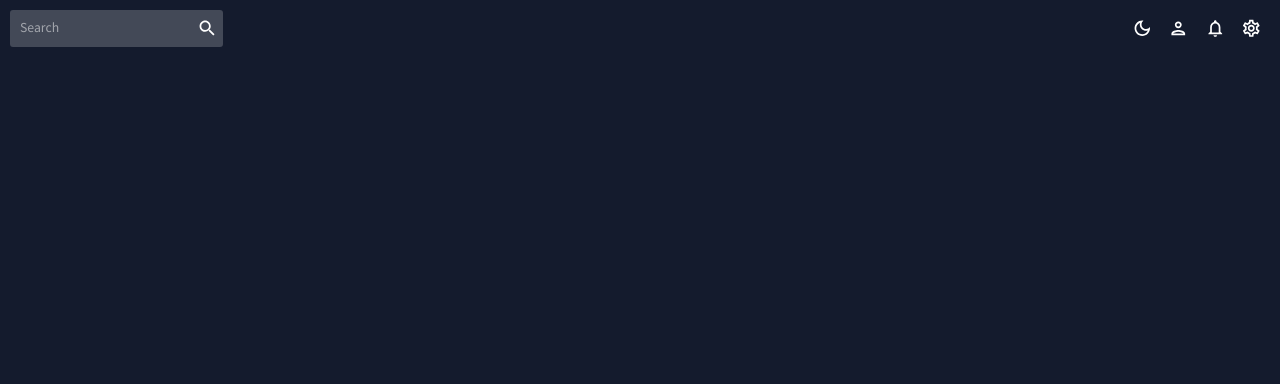
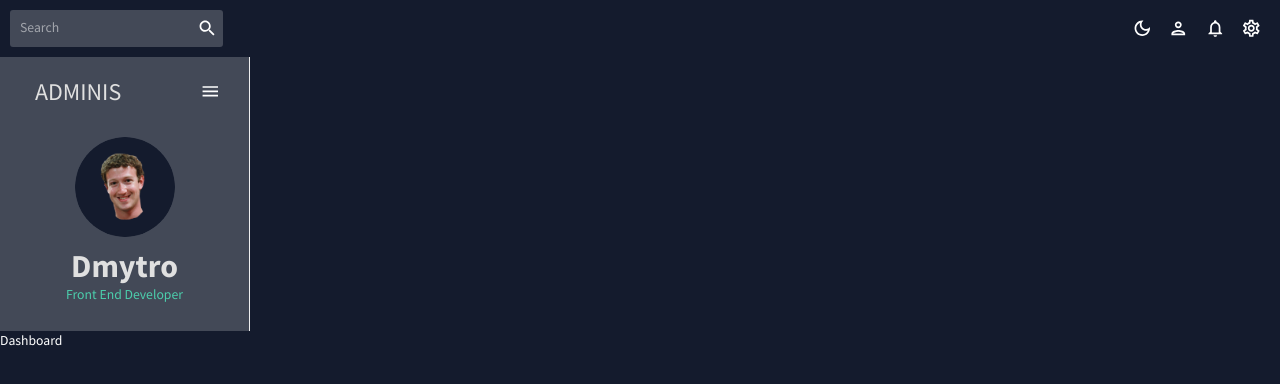
Before and after one commit to LiquidDemAn/react-admin-dashboard-app, a React (Create React App) app: page / in a window 1280 px wide. Shown: the top 384 px of the page. Built offline with nearby package versions, Linux system fonts and the light colour scheme.

Commit message:
Sidebar header and user were created

```diff
--- a/src/App.tsx
+++ b/src/App.tsx
@@ -1,4 +1,8 @@
 import { CssBaseline, ThemeProvider } from '@mui/material';
+import { ProSidebarProvider } from 'react-pro-sidebar';
+import { Route, Routes } from 'react-router-dom';
+import { Dashboard } from './scenes/dashboard';
+import { Sidebar } from './scenes/global/sidebar';
 import { Topbar } from './scenes/global/topbar';
 import { ColorContext } from './theme/color-context';
 import { useMode } from './theme/use-mode';
@@ -7,16 +11,22 @@ function App() {
 	const { theme, colorMode } = useMode();
 
 	return (
+		<ProSidebarProvider>
 			<ColorContext.Provider value={colorMode}>
 				<ThemeProvider theme={theme}>
 					<CssBaseline />
 					<div className='app'>
 						<main className='content'>
 							<Topbar />
+							<Sidebar />
+							<Routes>
+								<Route path='/' element={<Dashboard />} />
+							</Routes>
 						</main>
 					</div>
 				</ThemeProvider>
 			</ColorContext.Provider>
+		</ProSidebarProvider>
 	);
 }
 
--- /dev/null
+++ b/src/scenes/global/sidebar/sidebar.styled.ts
@@ -0,0 +1,59 @@
+import { Box, Typography } from '@mui/material';
+import { styled } from '@mui/material/styles';
+import { Menu, MenuItem } from 'react-pro-sidebar';
+import { ColorsObjectType } from '../../../theme/colors';
+
+export const MenuButton = styled(MenuItem)<{ colors: ColorsObjectType }>(
+	(props) => ({
+		margin: '10px 0 20px 0',
+		color: props.colors.grey[100],
+	})
+);
+
+export const MenuHeader = styled(Box)({
+	display: 'flex',
+	justifyContent: 'space-between',
+	alignItems: 'center',
+	marginLeft: 15,
+});
+
+export const MenuTitle = styled(Typography)<{
+	colors: ColorsObjectType;
+}>((props) => ({
+	color: props.colors.grey[100],
+}));
+
+export const User = styled(Box)({
+	marginBottom: 25,
+});
+
+export const UserImgWrapper = styled(Box)({
+	display: 'flex',
+	justifyContent: 'center',
+	alignItems: 'center',
+});
+
+export const UserImg = styled('img')({
+	width: 100,
+	height: 100,
+	cursor: 'pointer',
+	borderRadius: '50%',
+});
+
+export const UserTitle = styled(Box)({
+	textAlign: 'center',
+});
+
+export const UserName = styled(Typography)<{
+	colors: ColorsObjectType;
+}>((props) => ({
+	color: props.colors.grey[100],
+	fontWeight: 700,
+	marginTop: 10,
+}));
+
+export const UserPosition = styled(Typography)<{
+	colors: ColorsObjectType;
+}>((props) => ({
+	color: props.colors.greenAccent[500],
+}));
--- a/src/scenes/global/sidebar/sidebar.tsx
+++ b/src/scenes/global/sidebar/sidebar.tsx
@@ -1,7 +1,94 @@
-import React from 'react'
+import React from 'react';
+import {
+	Sidebar as ProSidebar,
+	Menu,
+	MenuItem,
+	useProSidebar,
+	sidebarClasses,
+} from 'react-pro-sidebar';
+import { IconButton, useTheme } from '@mui/material';
+import userAvatar from '../../../assets/user.png';
+
+// ICONS
+import HomeOutlinedIcon from '@mui/icons-material/HomeOutlined';
+import PeopleOutlinedIcon from '@mui/icons-material/PeopleOutlined';
+import ContactsOutlinedIcon from '@mui/icons-material/ContactsOutlined';
+import ReceiptOutlinedIcon from '@mui/icons-material/ReceiptOutlined';
+import PersonOutlinedIcon from '@mui/icons-material/PersonOutlined';
+import CalendarTodayOutlinedIcon from '@mui/icons-material/CalendarTodayOutlined';
+import HelpOutlinedIcon from '@mui/icons-material/HelpOutlined';
+import BarChartOutlinedIcon from '@mui/icons-material/BarChartOutlined';
+import PieChartOutlineOutlinedIcon from '@mui/icons-material/PieChartOutlineOutlined';
+import TimelineOutlinedIcon from '@mui/icons-material/TimelineOutlined';
+import MenuOutlinedIcon from '@mui/icons-material/MenuOutlined';
+import MapOutlinedIcon from '@mui/icons-material/MapOutlined';
+import { colorsObject } from '../../../theme/colors';
+import { Box } from '@mui/system';
+import {
+	MenuButton,
+	MenuHeader,
+	MenuTitle,
+	User,
+	UserImg,
+	UserImgWrapper,
+	UserName,
+	UserPosition,
+	UserTitle,
+} from './sidebar.styled';
 
 export const Sidebar = () => {
-  return (
-    <div>Sidebar</div>
-  )
-}
+	const theme = useTheme();
+	const mode = theme.palette.mode;
+	const colors = colorsObject(mode);
+	const { collapseSidebar, toggleSidebar, collapsed, toggled, broken, rtl } =
+		useProSidebar();
+
+	const handleCollapse = () => {
+		collapseSidebar(!collapsed);
+	};
+
+	return (
+		<ProSidebar
+			rootStyles={{
+				[`.${sidebarClasses.container}`]: {
+					backgroundColor: `${colors.primary[400]}`,
+				},
+			}}
+		>
+			<Menu>
+				<MenuButton
+					onClick={handleCollapse}
+					icon={collapsed ? <MenuOutlinedIcon /> : undefined}
+					colors={colors}
+				>
+					{!collapsed && (
+						<MenuHeader>
+							<MenuTitle variant='h3' colors={colors}>
+								ADMINIS
+							</MenuTitle>
+							<IconButton onClick={handleCollapse}>
+								<MenuOutlinedIcon />
+							</IconButton>
+						</MenuHeader>
+					)}
+				</MenuButton>
+
+				{/* USER */}
+				{!collapsed && (
+					<User>
+						<UserImgWrapper>
+							<UserImg alt='profile-user' src={userAvatar} />
+						</UserImgWrapper>
+
+						<UserTitle>
+							<UserName variant='h2' colors={colors}>
+								Dmytro
+							</UserName>
+							<UserPosition colors={colors}>Front End Developer</UserPosition>
+						</UserTitle>
+					</User>
+				)}
+			</Menu>
+		</ProSidebar>
+	);
+};
--- a/src/scenes/global/topbar/topbar.styled.ts
+++ b/src/scenes/global/topbar/topbar.styled.ts
@@ -2,7 +2,7 @@ import { Box, InputBase, IconButton } from '@mui/material';
 import { styled } from '@mui/material/styles';
 import { ColorsObjectType } from '../../../theme/colors';
 
-export const TopbarBox = styled(Box)({
+export const TopbarContainer = styled(Box)({
 	display: 'flex',
 	justifyContent: 'space-between',
 	padding: 10,
@@ -10,6 +10,11 @@ export const TopbarBox = styled(Box)({
 
 export const TopbarSearchBox = styled(Box)<{ colors: ColorsObjectType }>(
 	(props) => ({
+		...(
+			props.sx={
+
+			}
+		),
 		display: 'flex',
 		backgroundColor: props.colors.primary[400],
 		borderRadius: 3,
--- a/src/scenes/global/topbar/topbar.tsx
+++ b/src/scenes/global/topbar/topbar.tsx
@@ -1,11 +1,5 @@
-import LightModeOutlinedIcon from '@mui/icons-material/LightModeOutlined';
-import DarkModeOutlinedIcon from '@mui/icons-material/DarkModeOutlined';
-import NotificationsOutlinedIcon from '@mui/icons-material/NotificationsOutlined';
-import SettingsOutlinedIcon from '@mui/icons-material/SettingsOutlined';
-import PersonOutlinedIcon from '@mui/icons-material/PersonOutlined';
-import SearchIcon from '@mui/icons-material/Search';
 import {
-	TopbarBox,
+	TopbarContainer,
 	TopbarSearchBox,
 	TopbarSearchInput,
 	TopbarSearchButton,
@@ -16,6 +10,13 @@ import { ColorContext } from '../../../theme/color-context';
 import { useTheme, IconButton } from '@mui/material';
 import { colorsObject } from '../../../theme/colors';
 
+import LightModeOutlinedIcon from '@mui/icons-material/LightModeOutlined';
+import DarkModeOutlinedIcon from '@mui/icons-material/DarkModeOutlined';
+import NotificationsOutlinedIcon from '@mui/icons-material/NotificationsOutlined';
+import SettingsOutlinedIcon from '@mui/icons-material/SettingsOutlined';
+import PersonOutlinedIcon from '@mui/icons-material/PersonOutlined';
+import SearchIcon from '@mui/icons-material/Search';
+
 export const Topbar = () => {
 	const theme = useTheme();
 	const { toggleColorMode } = useContext(ColorContext);
@@ -23,7 +24,7 @@ export const Topbar = () => {
 	const colors = colorsObject(mode);
 
 	return (
-		<TopbarBox>
+		<TopbarContainer>
 			{/* Searach */}
 			<TopbarSearchBox colors={colors}>
 				<TopbarSearchInput placeholder='Search' />
@@ -54,6 +55,6 @@ export const Topbar = () => {
 					<SettingsOutlinedIcon />
 				</IconButton>
 			</TopbarIconsBox>
-		</TopbarBox>
+		</TopbarContainer>
 	);
 };
```
Also changed, not shown: src/assets/user.png (added). Lines whose indentation alone changed are shown as unchanged.
